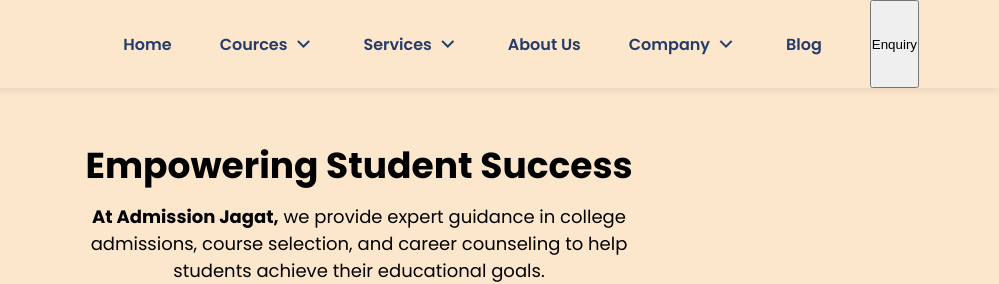
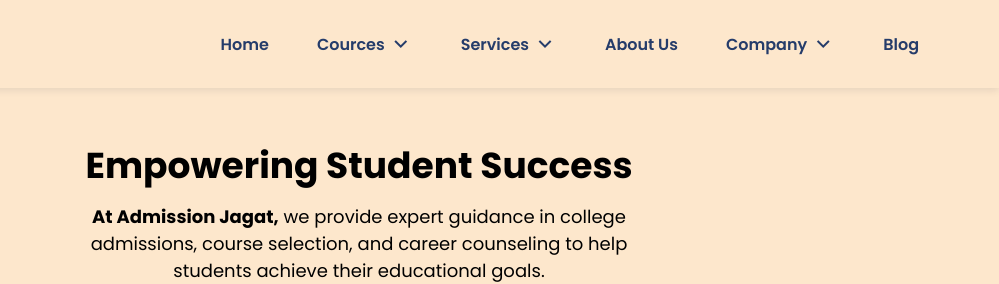
Before and after one commit to shubhankarparia/Admission_jagat_Website, a plain HTML site: page index.html in a window 1280 px wide. Shown: the top 284 px of the page, 281-1280 px from the left. Drawn offline with nearby package versions, Linux system fonts and the light colour scheme.

Commit message:
Update index.html

```diff
--- a/index.html
+++ b/index.html
@@ -484,9 +484,9 @@
                         <li>
                             <a href="#" class="nav__link">Blog</a>
                         </li>
-                        <li class= "enq">
+<!--                         <li class= "enq">
                          <button class="enquiry">Enquiry</button>
-                        </li>
+                        </li> -->
 
                     </ul>
                 </div>
```
